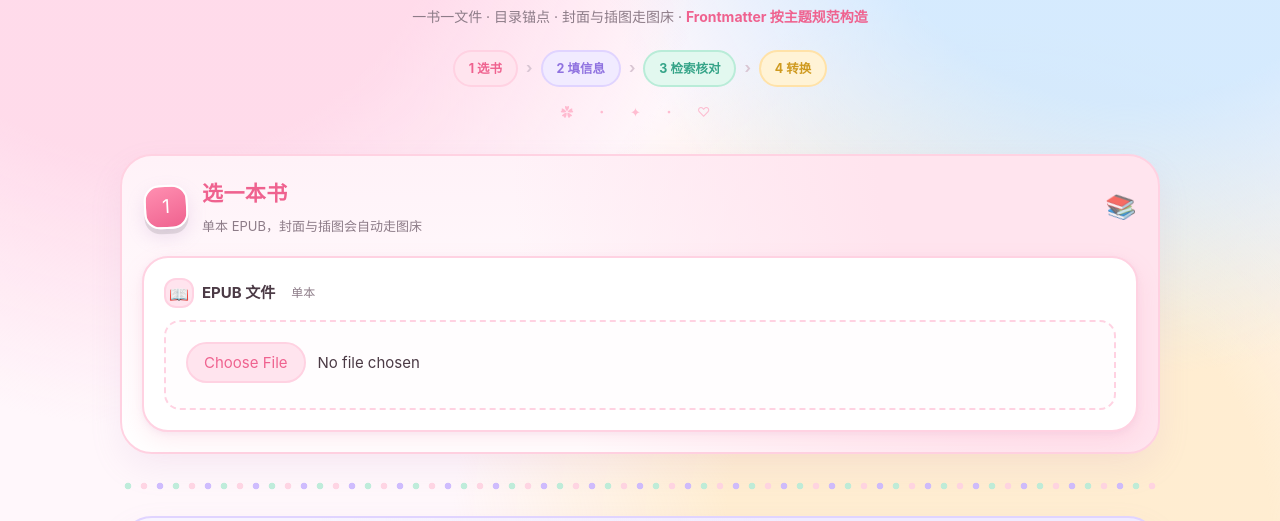
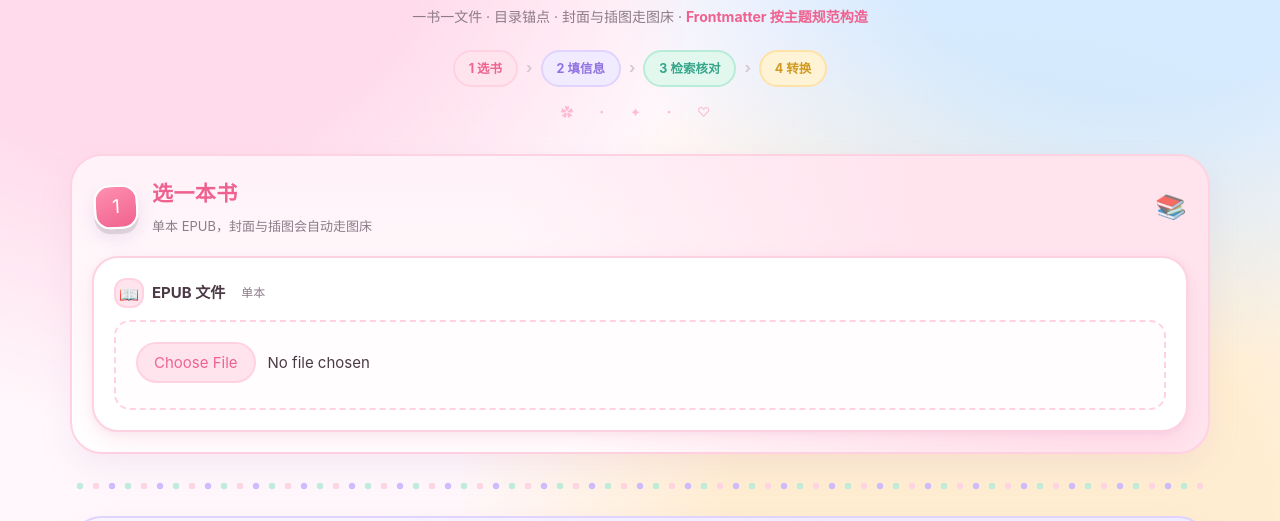
Before and after one commit to tyransol/epub2md, a website with bundled scripts: page index.html in a window 1280 px wide. Shown: the part 202-723 px from the top of the page. Built offline with nearby package versions, Linux system fonts and the light colour scheme.

Commit message:
style: 宽屏容器再放宽到 1140px，进一步收窄两侧留白

```diff
--- a/styles.css
+++ b/styles.css
@@ -331,7 +331,7 @@ a.link-btn:active { transform: translateY(2px); box-shadow: 0 1px 0 var(--pink-l
   body { padding: 34px 24px 84px; }
 
   /* 容器放宽，消灭两侧大片留白 */
-  .wrap { max-width: 1040px; }
+  .wrap { max-width: 1140px; }
 
   /* 页头放大，宽屏下不再单薄 */
   .hero { padding: 14px 0 30px; }
```
